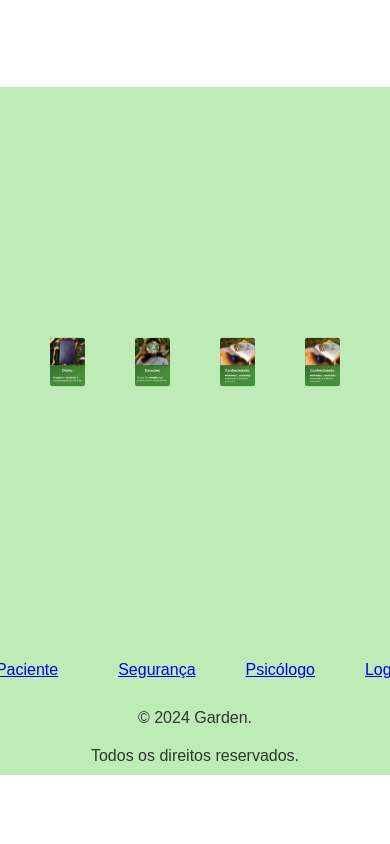
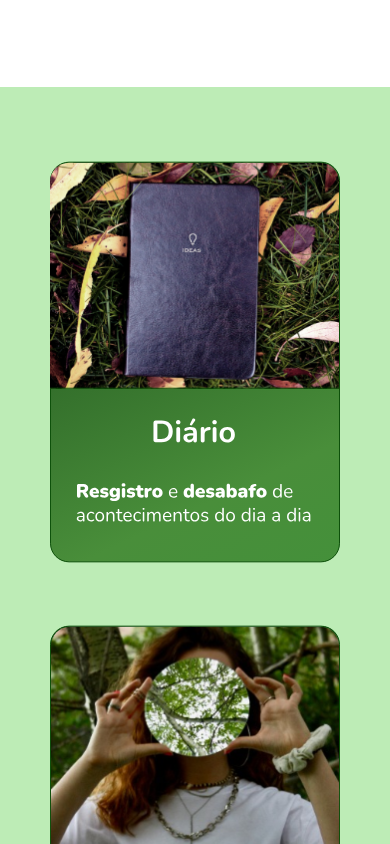
Before and after one commit to VMarquesin/DesktopNextGarden, a Next.js app: page /LandingPage in a window 390 px wide. Shown: the part 8140-8984 px from the top of the page. Before the commit the page ends 8915 px from the top, so only its background shows below. Built offline with nearby package versions, Linux system fonts and the light colour scheme.

Commit message:
Pacth
Responsivo mobile

```diff
--- a/src/app/LandingPage/page.module.css
+++ b/src/app/LandingPage/page.module.css
@@ -100,6 +100,7 @@
    width: 85rem;
    height: 25rem;
    align-items: start;
+   transition: transform 0.5s ease;
 }
 
 .pacienteIntro p {
@@ -113,7 +114,7 @@
    height: 28rem;
    border-radius: 10px 0 10px 0;
    color: white;
-   transition: transform 0.5s ease;
+   transition: transform 1.5s ease;
 }
 
 .pacienteIntro:hover {
@@ -1355,7 +1356,7 @@
       background-color: #bdecb6;
       padding: 1rem;
       text-align: center;
-      gap: 5rem;
+      gap: 2rem;
       flex-direction: row;
       display: flex;
       align-items: center;
@@ -1404,7 +1405,8 @@
    .devsCards {
       display: flex;
       justify-content: center;
-      gap: 5rem;
+      gap: 1rem;
+      flex-direction: column;
    }
 
    .rodape {
```
